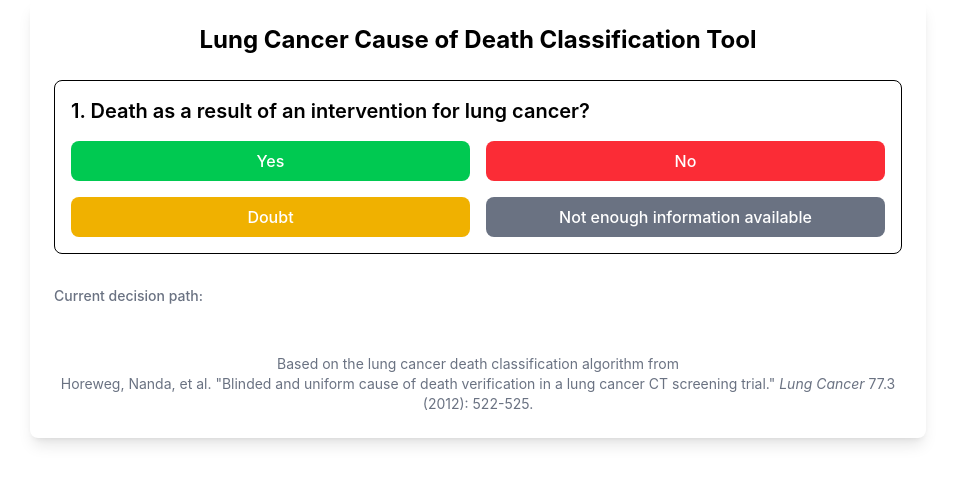
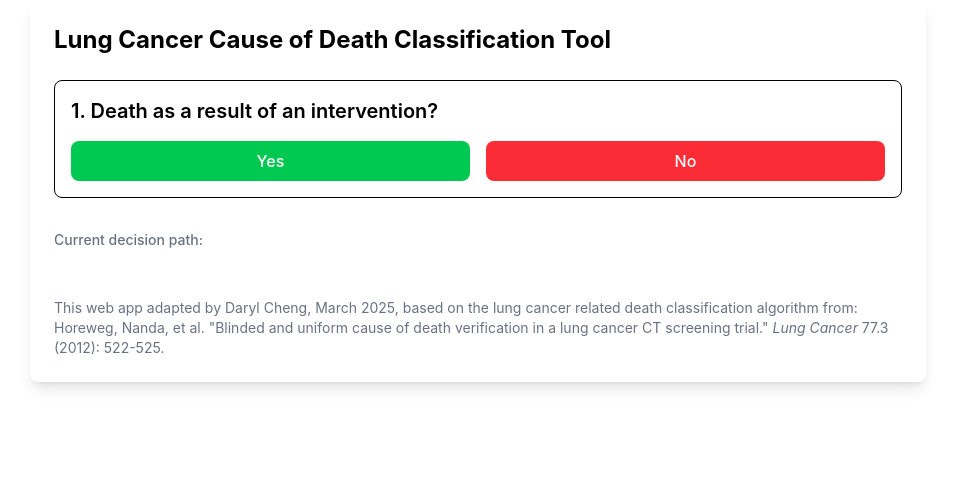
Before and after one commit to darylcheng/cod_classifier, a React (Create React App) app: page / in a window 1280 px wide. Shown: the top 484 px of the page, without its empty margins (162-1117 px from the left). Built offline with nearby package versions, Linux system fonts and the light colour scheme.

Commit message:
bug fixes to algorithm

```diff
--- a/src/components/lung_cancer_classifier.tsx
+++ b/src/components/lung_cancer_classifier.tsx
@@ -7,11 +7,15 @@ interface AnswersState {
   interventionDeath: AnswerOption;
   interventionForLC: AnswerOption;
   metastasisEvidence: AnswerOption;
-  tumorEvidence: AnswerOption;
+  metastasisLC: AnswerOption;
+  tumourEvidence: AnswerOption;
+  tumourLC: AnswerOption;
   paraneoplasticEvidence: AnswerOption;
+  paraneoplasticLC: AnswerOption;
   clearCauseOtherThanLC: AnswerOption;
   wasThisCoD: AnswerOption;
-  otherCoDPresent: AnswerOption;
+  otherCoDPresent3: AnswerOption;
+  otherCoDPresent4: AnswerOption;
   otherCoDDirectResultOfLC: AnswerOption;
   lcContributingFactor: AnswerOption;
 }
@@ -48,11 +52,15 @@ const LungCancerClassifier: React.FC = () => {
     interventionDeath: null,
     interventionForLC: null,
     metastasisEvidence: null,
-    tumorEvidence: null,
+    metastasisLC: null,
+    tumourEvidence: null,
+    tumourLC: null,
     paraneoplasticEvidence: null,
+    paraneoplasticLC: null,
     clearCauseOtherThanLC: null,
     wasThisCoD: null,
-    otherCoDPresent: null,
+    otherCoDPresent3: null,
+    otherCoDPresent4: null,
     otherCoDDirectResultOfLC: null,
     lcContributingFactor: null
   });
@@ -69,11 +77,15 @@ const LungCancerClassifier: React.FC = () => {
       interventionDeath: null,
       interventionForLC: null,
       metastasisEvidence: null,
-      tumorEvidence: null,
+      metastasisLC: null,
+      tumourEvidence: null,
+      tumourLC: null,
       paraneoplasticEvidence: null,
+      paraneoplasticLC: null,
       clearCauseOtherThanLC: null,
       wasThisCoD: null,
-      otherCoDPresent: null,
+      otherCoDPresent3: null,
+      otherCoDPresent4: null,
       otherCoDDirectResultOfLC: null,
       lcContributingFactor: null
     });
@@ -105,10 +117,9 @@ const LungCancerClassifier: React.FC = () => {
           return { type: 'question', value: 'interventionForLC' };
         } else if (answer === 'no') {
           return { type: 'question', value: 'metastasisEvidence' };
-        } else if (answer === 'doubt') {
-          return { type: 'classification', value: 'possible_lc_death' };
         } else {
-          return { type: 'classification', value: 'not_enough_information' };
+          // The diagram only shows yes/no for this question
+          return { type: 'question', value: 'metastasisEvidence' };
         }
 
       case 'interventionForLC':
@@ -118,36 +129,69 @@ const LungCancerClassifier: React.FC = () => {
           return { type: 'question', value: 'lcContributingFactor' };
         } else if (answer === 'doubt') {
           return { type: 'classification', value: 'possible_lc_death' };
-        } else {
-          return { type: 'classification', value: 'not_enough_information' };
+        } else { // not_enough_information
+          return { type: 'classification', value: 'possible_lc_death' };
         }
 
       case 'metastasisEvidence':
         if (answer === 'yes') {
+          return { type: 'question', value: 'metastasisLC' };
+        } else if (answer === 'no') {
+          return { type: 'question', value: 'tumourEvidence' };
+        } else {
+          return { type: 'question', value: 'tumourEvidence' };
+        }
+
+      case 'metastasisLC':
+        if (answer === 'yes') {
           return { type: 'question', value: 'wasThisCoD' };
         } else if (answer === 'no') {
-          return { type: 'question', value: 'tumorEvidence' };
-        } else {
-          return { type: 'question', value: 'tumorEvidence' };
+          return { type: 'question', value: 'wasThisCoD' };
+        } else if (answer === 'doubt') {
+          return { type: 'question', value: 'wasThisCoD' };
+        } else { // not_enough_information
+          return { type: 'question', value: 'wasThisCoD' };
         }
 
-      case 'tumorEvidence':
+      case 'tumourEvidence':
         if (answer === 'yes') {
-          return { type: 'question', value: 'wasThisCoD' };
+          return { type: 'question', value: 'tumourLC' };
         } else if (answer === 'no') {
           return { type: 'question', value: 'paraneoplasticEvidence' };
         } else {
           return { type: 'question', value: 'paraneoplasticEvidence' };
         }
 
+      case 'tumourLC':
+        if (answer === 'yes') {
+          return { type: 'question', value: 'wasThisCoD' };
+        } else if (answer === 'no') {
+          return { type: 'question', value: 'wasThisCoD' };
+        } else if (answer === 'doubt') {
+          return { type: 'question', value: 'wasThisCoD' };
+        } else { // not_enough_information
+          return { type: 'question', value: 'wasThisCoD' };
+        }
+
       case 'paraneoplasticEvidence':
         if (answer === 'yes') {
-          return { type: 'question', value: 'wasThisCoD' };
+          return { type: 'question', value: 'paraneoplasticLC' };
         } else if (answer === 'no') {
           return { type: 'question', value: 'clearCauseOtherThanLC' };
         } else {
           return { type: 'question', value: 'clearCauseOtherThanLC' };
         }
+
+        case 'paraneoplasticLC':
+          if (answer === 'yes') {
+            return { type: 'question', value: 'wasThisCoD' };
+          } else if (answer === 'no') {
+            return { type: 'question', value: 'wasThisCoD' };
+          } else if (answer === 'doubt') {
+            return { type: 'question', value: 'wasThisCoD' };
+          } else { // not_enough_information
+            return { type: 'question', value: 'wasThisCoD' };
+          }
 
       case 'clearCauseOtherThanLC':
         if (answer === 'yes') {
@@ -160,44 +204,82 @@ const LungCancerClassifier: React.FC = () => {
 
       case 'wasThisCoD':
         if (answer === 'yes') {
-          return { type: 'classification', value: 'definitely_lc_death' };
-        } else if (answer === 'no') {
-          return { type: 'question', value: 'otherCoDPresent' };
-        } else if (answer === 'doubt') {
-          return { type: 'question', value: 'otherCoDPresent' };
-        } else {
-          return { type: 'classification', value: 'not_enough_information' };
+          // depends how we got here
+          // if metastasisLC, tumourEvidence, or paraneoplasticEvidence was yes
+          // then definitely_lc_death
+          if (currentAnswers.metastasisLC === 'yes' || currentAnswers.tumourLC === 'yes' || currentAnswers.paraneoplasticLC === 'yes') {
+            return { type: 'classification', value: 'definitely_lc_death' };
+          } else if (currentAnswers.metastasisLC === 'no' || currentAnswers.tumourLC === 'no' || currentAnswers.paraneoplasticLC === 'no') {
+            return { type: 'question', value: 'lcContributingFactor' };
+          } else if (currentAnswers.metastasisLC === 'doubt' || currentAnswers.tumourLC === 'doubt' || currentAnswers.paraneoplasticLC === 'doubt') {
+            return { type: 'classification', value: 'possible_lc_death' };
+          } else {
+            return { type: 'classification', value: 'possible_lc_death' };
+          }
+        }
+        // else if answers are doubt, no or not enough info, and metastasisLC, tumourEvidence, or paraneoplasticEvidence was no
+        // then ask otherCoDPresent3
+        else {
+          if (currentAnswers.metastasisLC === 'no' || currentAnswers.tumourLC === 'no' || currentAnswers.paraneoplasticLC === 'no') {
+            return { type: 'question', value: 'otherCoDPresent3' };
+          }
+          else { // else ask otherCoDPresent4
+            return { type: 'question', value: 'otherCoDPresent4' };
+          }
         }
 
-      case 'otherCoDPresent':
+      case 'otherCoDPresent3':
         if (answer === 'yes') {
+          // if yes, ask if other CoD direct result of LC
           return { type: 'question', value: 'otherCoDDirectResultOfLC' };
         } else if (answer === 'no') {
-          return { type: 'question', value: 'lcContributingFactor' };
-        } else if (answer === 'doubt') {
-          return { type: 'classification', value: currentAnswers.metastasisEvidence === 'yes' ? 'probable_lc_death' : (currentAnswers.tumorEvidence === 'yes' ? 'unlikely_lc_death' : 'possible_lc_death') };
-        } else {
-          return { type: 'classification', value: 'not_enough_information' };
+          // if no, depends on how we got here
+          // if metastasisLC, tumourEvidence, or paraneoplasticEvidence was yes, then probable_lc_death
+          if (currentAnswers.metastasisLC === 'yes' || currentAnswers.tumourLC === 'yes' || currentAnswers.paraneoplasticLC === 'yes') {
+            return { type: 'classification', value: 'probable_lc_death' };
+            // if metastasisLC, tumourEvidence, or paraneoplasticEvidence was no, then unlikely_lc_death
+          } else if (currentAnswers.metastasisLC === 'no' || currentAnswers.tumourLC === 'no' || currentAnswers.paraneoplasticLC === 'no') {
+            return { type: 'classification', value: 'unlikely_lc_death' };
+            // if doubt or not enough info for metastasisLC, tumourEvidence, or paraneoplasticEvidence, then possible_lc_death
+          } else { // only remaining option is doubt or not enough info
+            return { type: 'classification', value: 'possible_lc_death' };
+          }
         }
+        // besides yes and no, other CoD answers are doubt or not enough info
+        // follows the same path as no
+        else {
+          // if no, depends on how we got here
+          // if metastasisLC, tumourEvidence, or paraneoplasticEvidence was yes, then probable_lc_death
+          if (currentAnswers.metastasisLC === 'yes' || currentAnswers.tumourLC === 'yes' || currentAnswers.paraneoplasticLC === 'yes') {
+            return { type: 'classification', value: 'probable_lc_death' };
+            // if metastasisLC, tumourEvidence, or paraneoplasticEvidence was no, then unlikely_lc_death
+          } else if (currentAnswers.metastasisLC === 'no' || currentAnswers.tumourLC === 'no' || currentAnswers.paraneoplasticLC === 'no') {
+            return { type: 'classification', value: 'unlikely_lc_death' };
+            // if doubt or not enough info for metastasisLC, tumourEvidence, or paraneoplasticEvidence, then possible_lc_death
+          } else {
+            return { type: 'classification', value: 'possible_lc_death' };
+          }
+        }
+
+        // single question for the 4 answer option of otherCoDPresent
+        case 'otherCoDPresent4':
+          if (answer === 'yes') {
+            // if yes, ask if other CoD direct result of LC
+            return { type: 'question', value: 'otherCoDDirectResultOfLC' };
+          } else {
+            return { type: 'classification', value: 'possible_lc_death' };
+          }
+
 
       case 'otherCoDDirectResultOfLC':
         if (answer === 'yes') {
           return { type: 'classification', value: 'definitely_lc_death' };
         } else if (answer === 'no') {
-          // This branch varies depending on metastasis/tumor/paraneoplastic
-          if (currentAnswers.metastasisEvidence === 'yes') {
-            return { type: 'classification', value: 'probable_lc_death' };
-          } else if (currentAnswers.tumorEvidence === 'yes') {
-            return { type: 'classification', value: 'unlikely_lc_death' };
-          } else if (currentAnswers.paraneoplasticEvidence === 'yes') {
-            return { type: 'classification', value: 'possible_lc_death' };
-          } else {
-            return { type: 'classification', value: 'unlikely_lc_death' };
-          }
+          return { type: 'question', value: 'lcContributingFactor' };
         } else if (answer === 'doubt') {
-          return { type: 'classification', value: currentAnswers.metastasisEvidence === 'yes' ? 'probable_lc_death' : (currentAnswers.tumorEvidence === 'yes' ? 'unlikely_lc_death' : 'possible_lc_death') };
-        } else {
-          return { type: 'classification', value: 'not_enough_information' };
+          return { type: 'question', value: 'lcContributingFactor' };
+        } else { // not_enough_information
+          return { type: 'question', value: 'lcContributingFactor' };
         }
 
       case 'lcContributingFactor':
@@ -206,9 +288,10 @@ const LungCancerClassifier: React.FC = () => {
         } else if (answer === 'no') {
           return { type: 'classification', value: 'definitely_no_lc_death' };
         } else if (answer === 'doubt') {
-          return { type: 'classification', value: 'intercurrent_cod_lc_contributory' };
-        } else {
-          return { type: 'classification', value: 'not_enough_information' };
+          return { type: 'classification', value: 'definitely_no_lc_death' };
+        } else { // not_enough_information
+          // According to flowchart, not_enough_info follows same path as doubt
+          return { type: 'classification', value: 'definitely_no_lc_death' };
         }
 
       default:
@@ -219,8 +302,8 @@ const LungCancerClassifier: React.FC = () => {
   // Questions definitions with their text
   const questions: QuestionsMap = {
     interventionDeath: {
-      text: "1. Death as a result of an intervention for lung cancer?",
-      options: ['yes', 'no', 'doubt', 'not_enough_information']
+      text: "1. Death as a result of an intervention?",
+      options: ['yes', 'no']
     },
     interventionForLC: {
       text: "Was the intervention for lung cancer?",
@@ -230,13 +313,25 @@ const LungCancerClassifier: React.FC = () => {
       text: "2. Evidence for progressive, recurrent or new metastasis present?",
       options: ['yes', 'no']
     },
-    tumorEvidence: {
+    metastasisLC: {
+      text: "Metastasis lung cancer?",
+      options: ['yes', 'no', 'doubt', 'not_enough_information']
+    },
+    tumourEvidence: {
       text: "3. Evidence for progressive, recurrent or second primary tumour present?",
       options: ['yes', 'no']
+    },
+    tumourLC: {
+      text: "Tumour lung cancer?",
+      options: ['yes', 'no', 'doubt', 'not_enough_information']
     },
     paraneoplasticEvidence: {
       text: "4. Evidence for paraneoplastic syndrome present?",
       options: ['yes', 'no']
+    },
+    paraneoplasticLC: {
+      text: "Paraneoplastic syndrome result of lung cancer?",
+      options: ['yes', 'no', 'doubt', 'not_enough_information']
     },
     clearCauseOtherThanLC: {
       text: "5. Clear cause of death present, other than lung cancer?",
@@ -246,7 +341,11 @@ const LungCancerClassifier: React.FC = () => {
       text: "Was this the cause of death?",
       options: ['yes', 'no', 'doubt', 'not_enough_information']
     },
-    otherCoDPresent: {
+    otherCoDPresent3: {
+      text: "Other clear CoD present?",
+      options: ['yes', 'no', 'not_enough_information']
+    },
+    otherCoDPresent4: {
       text: "Other clear CoD present?",
       options: ['yes', 'no', 'doubt', 'not_enough_information']
     },
@@ -267,8 +366,7 @@ const LungCancerClassifier: React.FC = () => {
     possible_lc_death: "Possible LC death",
     unlikely_lc_death: "Unlikely LC death",
     definitely_no_lc_death: "Definitely no LC death",
-    intercurrent_cod_lc_contributory: "Intercurrent CoD, LC contributory",
-    not_enough_information: "Not enough information available"
+    intercurrent_cod_lc_contributory: "Intercurrent CoD, LC contributory"
   };
 
   // Format option text for display
@@ -309,7 +407,7 @@ const LungCancerClassifier: React.FC = () => {
 
   return (
     <div className="max-w-4xl mx-auto p-6 bg-white rounded-lg shadow-lg">
-      <h1 className="text-2xl font-bold mb-6 text-center">Lung Cancer Cause of Death Classification Tool</h1>
+      <h1 className="text-2xl font-bold mb-6 text-left">Lung Cancer Cause of Death Classification Tool</h1>
 
       {!classification ? (
         <div className="space-y-6">
@@ -369,10 +467,9 @@ const LungCancerClassifier: React.FC = () => {
         </div>
       )}
 
-      <div className="mt-10 text-center text-sm text-gray-500">
-        <p>Based on the lung cancer death classification algorithm from</p>
-        <p>
-            Horeweg, Nanda, et al. <a href="https://doi.org/10.1016/j.lungcan.2012.04.018">"Blinded and uniform cause of death verification in a lung cancer CT screening trial."</a> <i>Lung Cancer</i> 77.3 (2012): 522-525.</p>
+      <div className="mt-10 text-left text-sm text-gray-500">
+      <p>This web app adapted by Daryl Cheng, March 2025, based on the lung cancer related death classification algorithm from:</p>
+      <p>Horeweg, Nanda, et al. <a href="https://doi.org/10.1016/j.lungcan.2012.04.018">"Blinded and uniform cause of death verification in a lung cancer CT screening trial."</a> <i>Lung Cancer</i> 77.3 (2012): 522-525.</p>
       </div>
     </div>
   );
```
